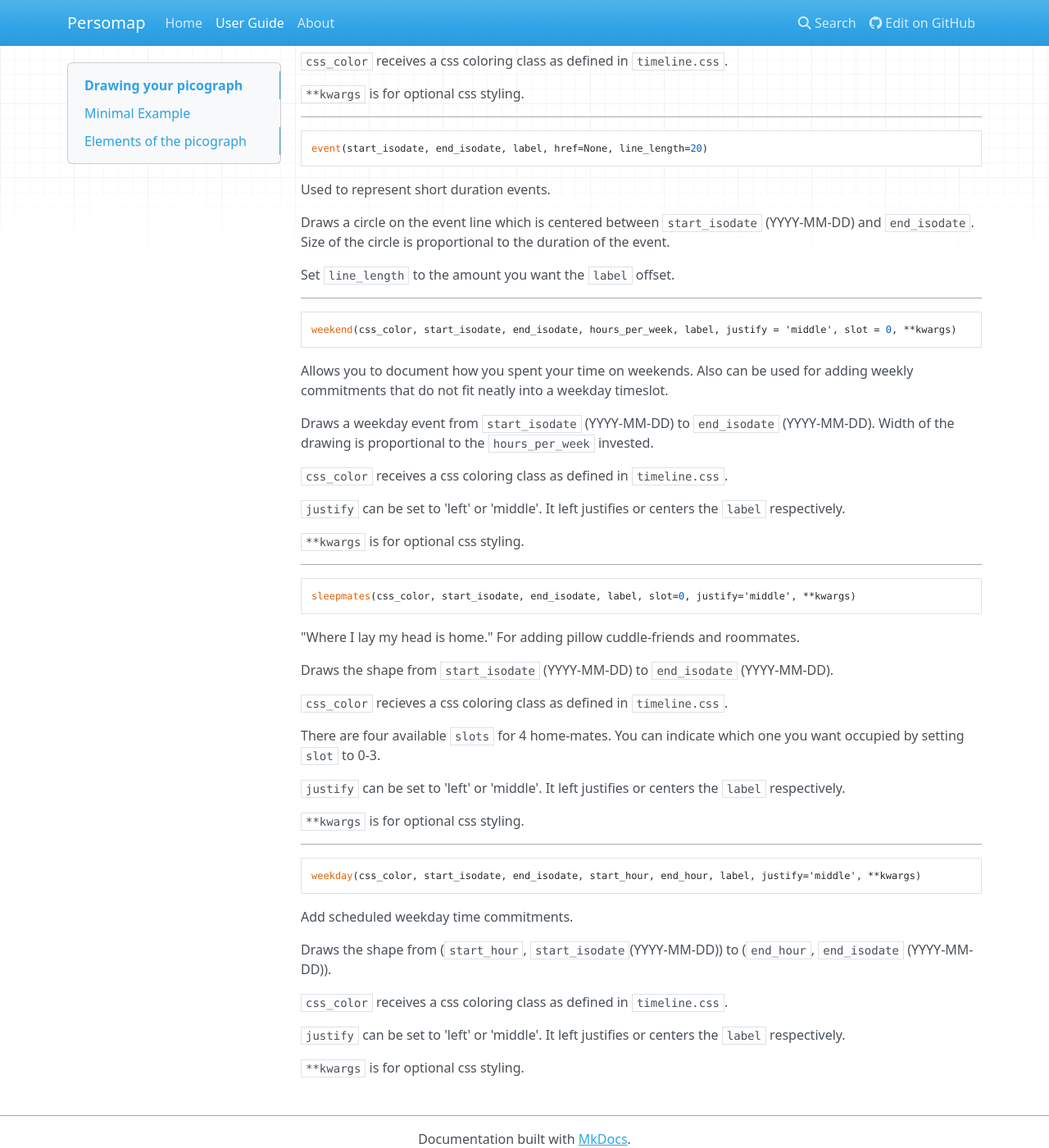
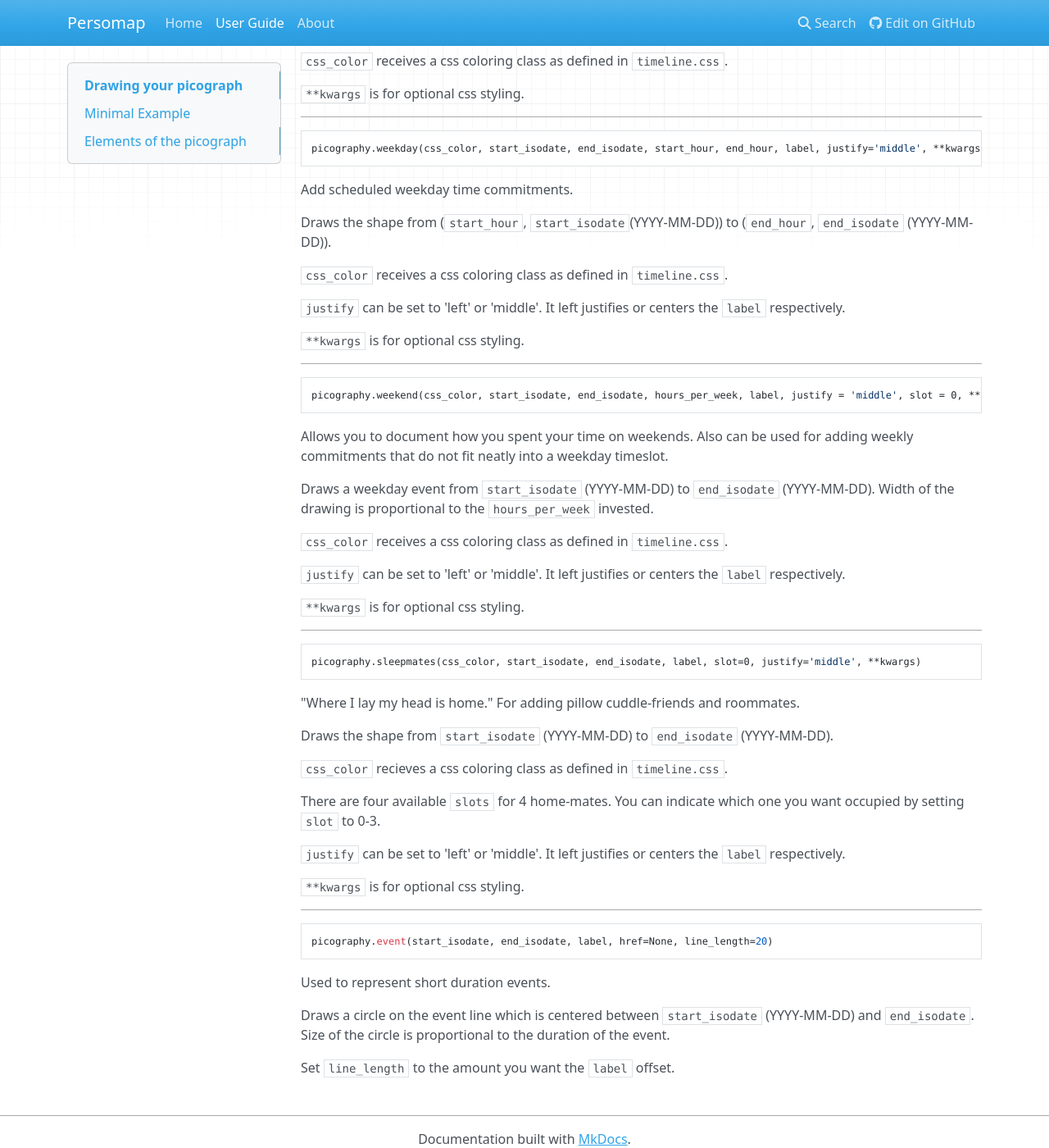
Before and after one commit to devotees/biograph, an MkDocs documentation site: the page built from docs/user-guide.md, in a window 1280 px wide and 1400 px high, scrolled down 906 px. Shown: the whole window at 82% size. Built offline with MkDocs 1.6.1, drawn with Linux system fonts in a browser that asks for light colours; nearby versions of some CDN libraries; old or Windows-style settings are respelled for this version of MkDocs; some of the changed text lies outside the part shown.

Commit message:
Update docs for name-change and logically order functions.

````diff
--- a/docs/user-guide.md
+++ b/docs/user-guide.md
@@ -25,7 +25,7 @@ main(alex, 'alex.svg')
 ## Elements of the picograph
 
 ```
-persomap.timespan(start_isodate, end_isodate, **kwargs)
+picography.timespan(start_isodate, end_isodate, **kwargs)
 ```
 Initialises the histomap grid from `start_isodate` (YYYY-MM-DD) to `end_isodate` (YYYY-MM-DD).
 
@@ -41,7 +41,7 @@ Optional arguments:
 ---
 
 ```
-residence(css_color, start_isodate, end_isodate, label, **kwargs)
+picography.residence(css_color, start_isodate, end_isodate, label, **kwargs)
 ```
 Used to add where you have lived throughout your life.
 
@@ -54,18 +54,22 @@ Draws a box in the grid background of y-axis length which is equal to the durati
 ---
 
 ```
-event(start_isodate, end_isodate, label, href=None, line_length=20)
+picography.weekday(css_color, start_isodate, end_isodate, start_hour, end_hour, label, justify='middle', **kwargs)
 ```
-Used to represent short duration events.
+Add scheduled weekday time commitments.
 
-Draws a circle on the event line which is centered between `start_isodate` (YYYY-MM-DD) and `end_isodate`. Size of the circle is proportional to the duration of the event.
+Draws the shape from (`start_hour`, `start_isodate`(YYYY-MM-DD)) to (`end_hour`, `end_isodate` (YYYY-MM-DD)).
 
-Set `line_length` to the amount you want the `label` offset.
+`css_color` receives a css coloring class as defined in `timeline.css`.
+
+`justify` can be set to 'left' or 'middle'. It left justifies or centers the `label` respectively.
+
+`**kwargs` is for optional css styling.
 
 ---
 
 ```
-weekend(css_color, start_isodate, end_isodate, hours_per_week, label, justify = 'middle', slot = 0, **kwargs)
+picography.weekend(css_color, start_isodate, end_isodate, hours_per_week, label, justify = 'middle', slot = 0, **kwargs)
 ```
 Allows you to document how you spent your time on weekends. Also can be used for adding weekly commitments that do not fit neatly into a weekday timeslot.
 
@@ -80,7 +84,7 @@ Draws a weekday event from `start_isodate` (YYYY-MM-DD) to `end_isodate` (YYYY-M
 ---
 
 ```
-sleepmates(css_color, start_isodate, end_isodate, label, slot=0, justify='middle', **kwargs)
+picography.sleepmates(css_color, start_isodate, end_isodate, label, slot=0, justify='middle', **kwargs)
 ```
 "Where I lay my head is home." For adding pillow cuddle-friends and roommates.
 
@@ -97,14 +101,10 @@ There are four available `slots` for 4 home-mates. You can indicate which one yo
 ---
 
 ```
-weekday(css_color, start_isodate, end_isodate, start_hour, end_hour, label, justify='middle', **kwargs)
+picography.event(start_isodate, end_isodate, label, href=None, line_length=20)
 ```
-Add scheduled weekday time commitments.
+Used to represent short duration events.
 
-Draws the shape from (`start_hour`, `start_isodate`(YYYY-MM-DD)) to (`end_hour`, `end_isodate` (YYYY-MM-DD)).
+Draws a circle on the event line which is centered between `start_isodate` (YYYY-MM-DD) and `end_isodate`. Size of the circle is proportional to the duration of the event.
 
-`css_color` receives a css coloring class as defined in `timeline.css`.
-
-`justify` can be set to 'left' or 'middle'. It left justifies or centers the `label` respectively.
-
-`**kwargs` is for optional css styling.
+Set `line_length` to the amount you want the `label` offset.
````
